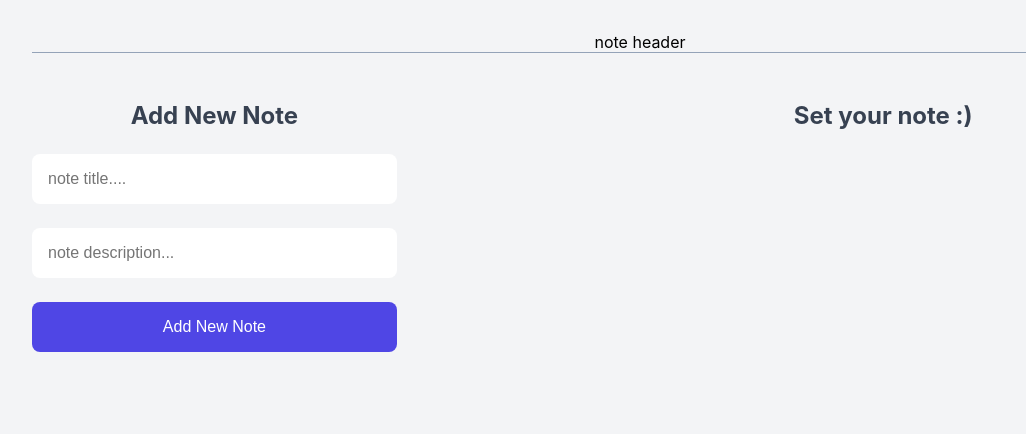
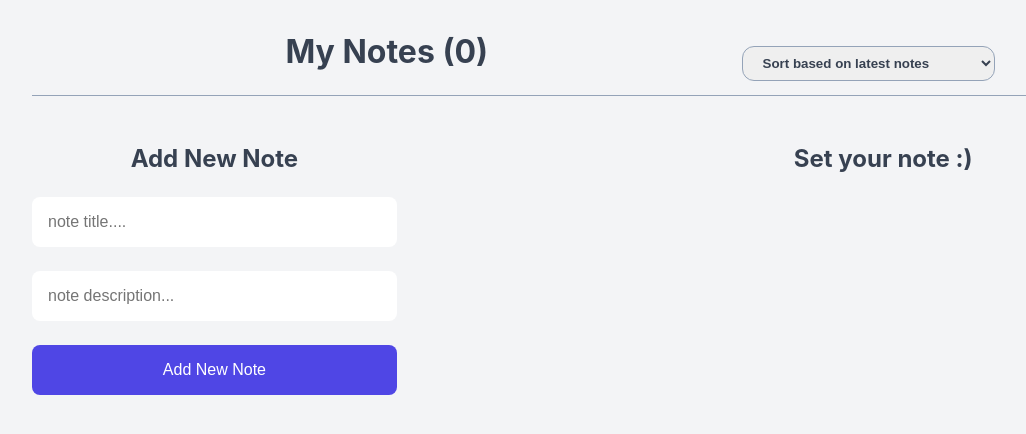
Before and after one commit to ItsBahare/note-app, a React (Vite) app: page / in a window 1280 px wide. Shown: the top 434 px of the page, without its empty margins (0-1026 px from the left). Built offline with nearby package versions, Linux system fonts and the light colour scheme.

Commit message:
sorted Notes

```diff
--- a/src/App.jsx
+++ b/src/App.jsx
@@ -3,9 +3,11 @@
 import AddNewNote from "./assets/components/AddNewNote";
 import NoteList from "./assets/components/NoteList";
 import NoteStatus from "./assets/components/NoteStatus";
+import NoteHeader from "./assets/components/NoteHeader";
 
 function App() {
   const [note, setNote] = useState([]);
+  const [sortBy, setSortBy] = useState("latest");
 
   const handleNote = (newNote) => {
     setNote((prevNote) => [...prevNote, newNote]);
@@ -23,10 +25,15 @@
     );
     setNote(newNotes);
   };
+
   return (
     <>
       <div className="container">
-        <div className="note-header">note header</div>
+        <NoteHeader
+          note={note}
+          sortBy={sortBy}
+          onSort={(e) => setSortBy(e.target.value)}
+        />
         <div className="note-app">
           <div className="add-new-note">
             <AddNewNote handleNote={handleNote} />
@@ -35,6 +42,7 @@
             <NoteStatus note={note} />
             <NoteList
               note={note}
+              sortBy={sortBy}
               handleDelete={handleDelete}
               handleCompleted={handleCompleted}
             />
--- a/src/assets/components/AddNewNote.jsx
+++ b/src/assets/components/AddNewNote.jsx
@@ -11,7 +11,7 @@
       id: new Date().getTime(),
       title,
       description,
-      createAt: new Date().toISOString(),
+      createdAt: new Date().toISOString(),
       completed: false,
     };
     setTitle("");
--- /dev/null
+++ b/src/assets/components/NoteHeader.jsx
@@ -0,0 +1,14 @@
+function NoteHeader({ note, sortBy, onSort }) {
+  return (
+    <div className="note-header">
+      <h1>My Notes ({note.length})</h1>
+      <select value={sortBy} onChange={onSort}>
+        <option value="latest">Sort based on latest notes</option>
+        <option value="earliest">Sort based on earliest notes</option>
+        <option value="completed">Sort based on completed notes</option>
+      </select>
+    </div>
+  );
+}
+
+export default NoteHeader;
--- a/src/assets/components/NoteList.jsx
+++ b/src/assets/components/NoteList.jsx
@@ -1,7 +1,23 @@
-function NoteList({ note, handleDelete, handleCompleted }) {
+function NoteList({ note, handleDelete, handleCompleted, sortBy }) {
+  let sortedNotes = note;
+
+  if (sortBy === "earliest")
+    sortedNotes = [...note].sort(
+      (a, b) => new Date(a.createdAt) - new Date(b.createdAt),
+    );
+
+  if (sortBy === "latest")
+    sortedNotes = [...note].sort(
+      (a, b) => new Date(b.createdAt) - new Date(a.createdAt),
+    );
+
+  if (sortBy === "completed")
+    sortedNotes = [...note].sort(
+      (a, b) => Number(a.completed) - Number(b.completed),
+    );
   return (
     <div className="note-list">
-      {note.map((note) => (
+      {sortedNotes.map((note) => (
         <NoteItem
           key={note.id}
           note={note}
@@ -31,7 +47,7 @@
           />
         </div>
         <p className="note-item__footer">
-          {new Date(note.createAt).toLocaleDateString("en-US", {
+          {new Date(note.createdAt).toLocaleDateString("en-US", {
             year: "numeric",
             month: "long",
             day: "numeric",
```
